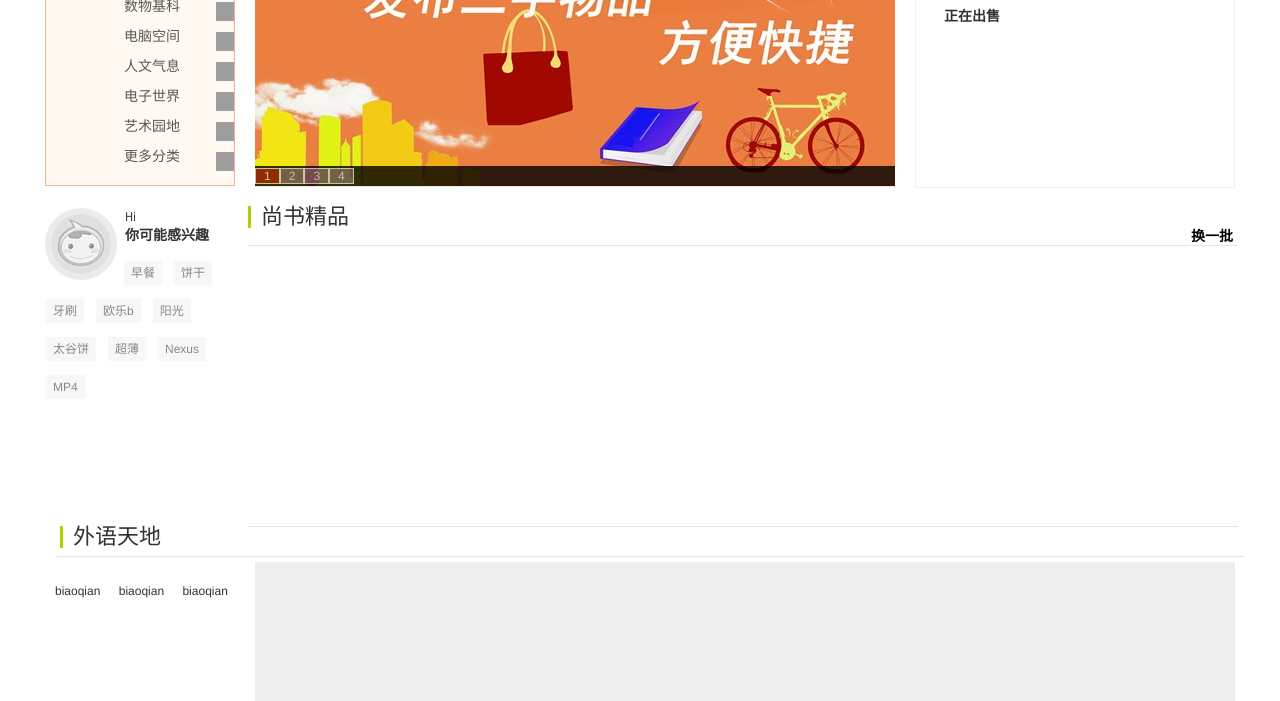
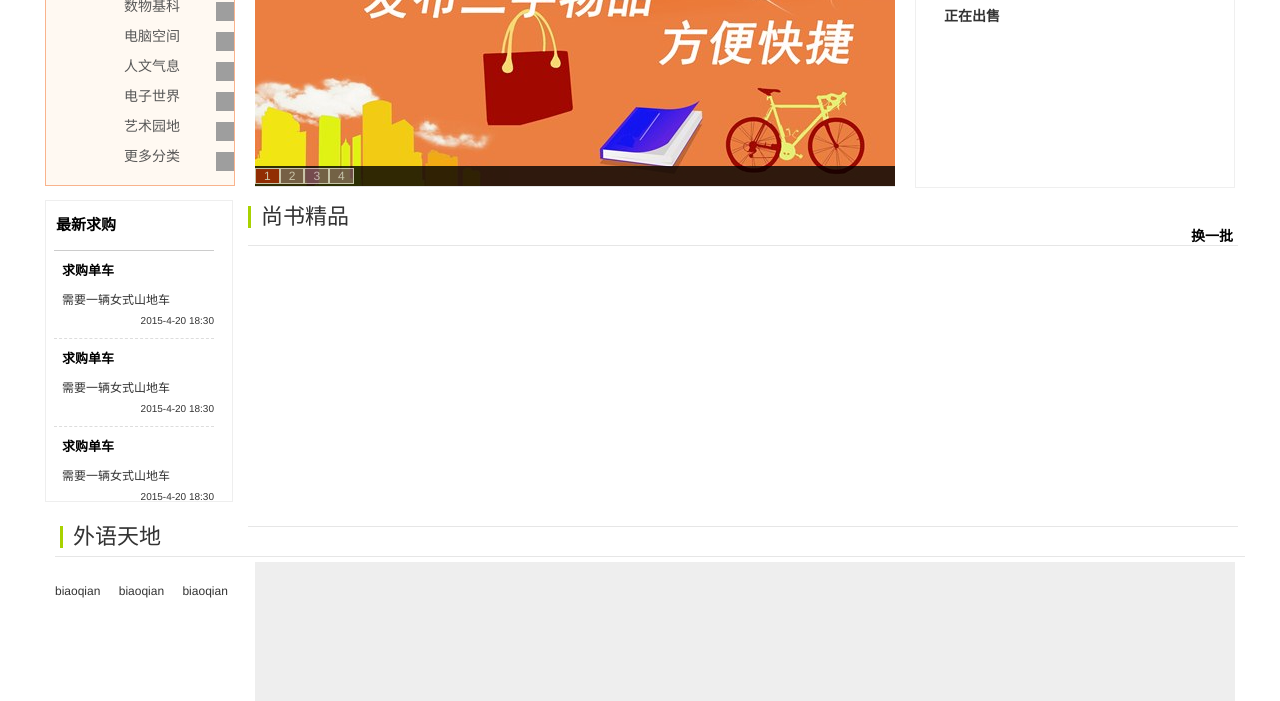
Before and after one commit to dandanJing/tiaozy, a Django app: page /post-item/ in a window 1280 px wide. Shown: the part 217-918 px from the top of the page. Run offline with Django 3.2, Linux system fonts and the light colour scheme; a user stored in the database is signed in; data comes from the database, SQL or seed files in the repository; both versions use the stored data as it was after the commit; data that the repository does not hold is empty; grey boxes are pictures that could not be loaded.

Commit message:
修改显示最新求购

```diff
--- a/application/display_items/urls.py
+++ b/application/display_items/urls.py
@@ -9,4 +9,5 @@ urlpatterns = patterns('',
     url(r'^post-item/','application.display_items.views.postItem',name='postItem'),
     url(r'^post-ask-info/','application.display_items.views.postAskInfo',name='postAskInfo'),
     url(r'^get-on-selling','application.display_items.views.getOnSelling',name='getOnSelling'),
+    url(r'^get-on-asking','application.display_items.views.getOnAsking',name='getOnAsking'),
 )
--- a/application/display_items/views.py
+++ b/application/display_items/views.py
@@ -147,3 +147,23 @@ def getOnSelling(request):
 
     print result
     return handle_response(result)
+
+def getOnAsking(request):
+    print 'request info: %s %s' % (request.method, request.path)
+    try:
+        result = []
+        items_sets = ask_info_table.objects.exclude(IsBlock=True).order_by('-PostTime')[:2]
+        if items_sets.exists():
+            for item in items_sets.iterator():
+                result.append({
+                    "ItemId":item.ItemId,
+                    "Title":item.ItemTitle,
+                    "Description":item.ItemDescription,
+                    "PostTime":formatTime(item.PostTime,"%Y-%m-%d %H:%M")
+                })
+
+    except Exception as e:
+        logger.debug('getOnAsking: %s' % e)
+
+    print result
+    return handle_response(result)
--- a/application/html_files/static/scripts/index.js
+++ b/application/html_files/static/scripts/index.js
@@ -33,6 +33,9 @@ $(document).ready(function(){
 
     showOnSelling();
     var selling_time = setInterval("showOnSelling()", 15000);
+
+    showOnAsking()
+    var asking_time = setInterval("showOnAsking()", 15000);
 });
 
 function showAuto() {
@@ -64,3 +67,27 @@ function showOnSelling(){
         },
     });
 }
+
+function showOnAsking(){
+    $.ajax({
+        url:"/get-on-asking",
+        type:"get",
+        dataType:"json",
+        contentType:'application/json;charset=UTF-8',
+        success:function (data) {
+            var htmlInner = "<ul>";
+            for(var i=0; i<data.length; i++){
+                var item = data[i];
+                htmlInner += "<li><a href=\"/\">";
+                htmlInner += "<p class=\"asking-title\">"+item['Title']+"</p>";
+                htmlInner += "<p class=\"asking-desc\">"+item['Description']+"</p>";
+                htmlInner += "<p class=\"post-time\">"+item['PostTime']+"</p></a></li>";
+            }
+            htmlInner += "</ul>";
+            $("#on-asking-box").html(htmlInner);
+        },
+        error:function (data) {
+
+        },
+    });
+}
--- a/application/html_files/static/styles/index.css
+++ b/application/html_files/static/styles/index.css
@@ -1008,7 +1008,7 @@ h5{
 
 .item_group_first .person-info{
     width: 188px;
-    height: 222px;
+    height: 240px;
     float: left;
     display: inline;
     zoom:1;
@@ -1016,56 +1016,75 @@ h5{
     padding-top: 10px;
 }
 
-.item_group_first .person-info .avatar {
+.div-asking{
+     float: left;
+     width: 186px;
+     height: 300px;
+     display: block;
+     margin: 2px 0px;
+     list-style: none;
+     color: #000;
+     font-size: 12px;
+     border: 1px #eee solid;
+}
+
+.div-asking-title{
+    line-height: 25px;
+    height: 25px;
+    color: #000;
+    font-size: 15px;
+    margin-top: 4px;
+    margin-left: 10px;
+    font-weight: bold;
+    padding-top: 8px;
+}
+
+#on-asking-box{
+    width: 160px;
+    height: 250px;
+    overflow: hidden;
     float: left;
-    width: 60px;
-    height: 60px;
-    border: 6px solid #ebebeb;
-    border-radius: 50%;
+    display: block;
+    margin-top: 10px;
+    padding: 2px 8px;
+}
+
+#on-asking-box ul{
+    border-top: 1px #ccc solid;
     overflow: hidden;
 }
 
-.item_group_first .person-info .foreword {
-    width: 100px;
-    float: left;;
-    margin-left: 8px;
-    display: block;
-    font:12px/1.5 tahoma,arial,'Hiragino Sans GB',\5b8b\4f53,sans-serif;
+#on-asking-box a{
+    text-decoration: none;
 }
 
-.item_group_first .person-info .foreword strong{
-    font-size: 14px;
+#on-asking-box li{
+    border-bottom: #ddd 1px dashed;
+    padding:10px 0px;
 }
 
-.item_group_first .person-info .tag-cloud {
-    width: 180px;
-    float: left;
-    margin-top: -20px;
-    white-space: nowrap;
-    height: 164px;
-    overflow: hidden;
+.asking-title{
+    color: #000;
+    font-weight: bold;
+    font-size: 13px;
+    padding: 2px 8px;
 }
 
-.item_group_first .person-info .tag-cloud .placeholder {
-    background: 0 0;
-    border: 0;
-    width: 50px;
-    height: 9px;
-    float: left;
-    margin: 0 14px 15px 0;
-    padding: 6px 7px;
-    line-height: 12px;
-    color: #888;
+.asking-desc{
+    width: 140px;
+    color: #333;
+    font-size: 12px;
+    margin-top: 10px;
+    padding: 2px 8px;
 }
 
-.item_group_first .person-info .tag-cloud a{
-    float: left;
-    border: 1px solid #fff;
-    background-color: #f7f7f7;
-    margin: 0 10px 12px 0;
-    padding: 6px 7px;
-    line-height: 12px;
-    color: #888;
+.post-time{
+    color: #333;
+    font-size: 10px;
+    margin-top: 7px;
+    display: block;
+    position: relative;
+    text-align: right;
 }
 
 .good-items{
--- a/templates/index.html
+++ b/templates/index.html
@@ -203,22 +203,32 @@
                 </div>
             </div>
             <div class="item_group_first">
-                <div class="person-info">
-                    <div class="avatar">
-                        <img src="/static/images/avatar.png">
-                    </div>
-                    <p class="foreword">Hi<br><strong>你可能感兴趣</strong></p>
-                    <div class="tag-cloud">
-                        <span class="placeholder"></span>
-                        <a href="http://s.2.taobao.com/list/list.htm?q=早餐" target="_blank">早餐</a>
-                        <a href="http://s.2.taobao.com/list/list.htm?q=饼干" target="_blank">饼干</a>
-                        <a href="http://s.2.taobao.com/list/list.htm?q=牙刷" target="_blank">牙刷</a>
-                        <a href="http://s.2.taobao.com/list/list.htm?q=欧乐b" target="_blank">欧乐b</a>
-                        <a href="http://s.2.taobao.com/list/list.htm?q=阳光" target="_blank">阳光</a>
-                        <a href="http://s.2.taobao.com/list/list.htm?q=太谷饼" target="_blank">太谷饼</a>
-                        <a href="http://s.2.taobao.com/list/list.htm?q=超薄" target="_blank">超薄</a>
-                        <a href="http://s.2.taobao.com/list/list.htm?q=Nexus" target="_blank">Nexus</a>
-                        <a href="http://s.2.taobao.com/list/list.htm?q=MP4" target="_blank">MP4</a>
+                <div class="div-asking">
+                    <p class="div-asking-title">最新求购</p>
+                    <div id="on-asking-box">
+                        <ul>
+                            <li>
+                                 <a href="/">
+                                    <p class="asking-title">求购单车</p>
+                                    <p class="asking-desc">需要一辆女式山地车</p>
+                                    <p class="post-time">2015-4-20 18:30</p>
+                                </a>
+                            </li>
+                            <li>
+                                 <a href="/">
+                                    <p class="asking-title">求购单车</p>
+                                    <p class="asking-desc">需要一辆女式山地车</p>
+                                    <p class="post-time">2015-4-20 18:30</p>
+                                </a>
+                            </li>
+                            <li>
+                                 <a href="/">
+                                    <p class="asking-title">求购单车</p>
+                                    <p class="asking-desc">需要一辆女式山地车</p>
+                                    <p class="post-time">2015-4-20 18:30</p>
+                                </a>
+                            </li>
+                        </ul>
                     </div>
                 </div>
                 <div class="good-items">
--- a/utils/utils.py
+++ b/utils/utils.py
@@ -51,6 +51,15 @@ def json_loads(string):
 def getCurrentTime():
     return int(time.time())
 
+def formatTime(input_time,time_format):
+    try:
+        timeArray = time.localtime(input_time)
+        formatTime =  time.strftime(time_format,timeArray)
+    except ValueError:
+        return None
+    else:
+        return formatTime
+
 def dict_extend(dict_obj, extend):
     for key in extend:
         dict_obj[key] = extend[key]
```
Also changed, not shown: datebase.sqlite3, 3 other files.
